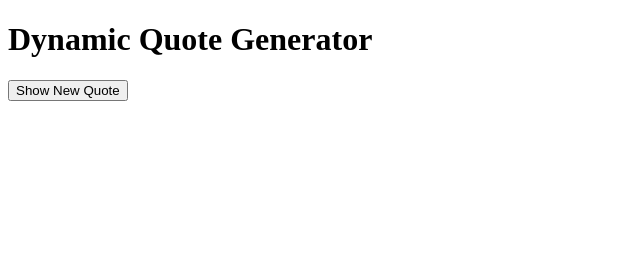
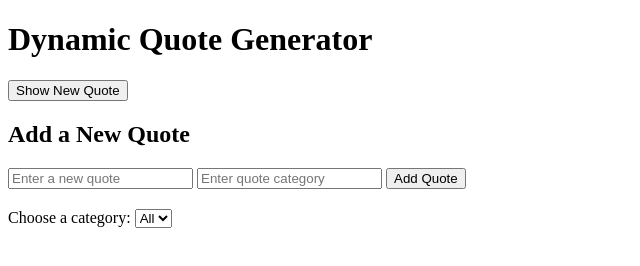
Before and after one commit to xeebaby/alx_fe_javascript, a plain HTML site: page dom-manipulation/index.html in a window 1280 px wide. Shown: the whole page, without its empty margins (0-640 px from the left). Drawn offline with Linux system fonts and the light colour scheme.

Commit message:
added new quote placeholder

```diff
--- a/dom-manipulation/index.html
+++ b/dom-manipulation/index.html
@@ -1,14 +1,33 @@
 <!DOCTYPE html>
 <html lang="en">
 <head>
-    <meta charset="UTF-8">
-    <meta name="viewport" content="width=device-width, initial-scale=1.0">
+  <meta charset="UTF-8" />
+  <meta name="viewport" content="width=device-width, initial-scale=1.0"/>
   <title>Dynamic Quote Generator</title>
 </head>
 <body>
   <h1>Dynamic Quote Generator</h1>
+
+  <!-- Display Area -->
   <div id="quoteDisplay"></div>
   <button id="newQuote">Show New Quote</button>
+
+  <!-- Form to Add New Quote -->
+  <div style="margin-top: 20px;">
+    <h2>Add a New Quote</h2>
+    <input id="newQuoteText" type="text" placeholder="Enter a new quote" />
+    <input id="newQuoteCategory" type="text" placeholder="Enter quote category" />
+    <button id="addQuoteBtn">Add Quote</button>
+  </div>
+
+  <!-- Category Dropdown -->
+  <div style="margin-top: 20px;">
+    <label for="categorySelect">Choose a category:</label>
+    <select id="categorySelect">
+      <option value="all">All</option>
+    </select>
+  </div>
+
   <script src="script.js"></script>
 </body>
 </html>
```
Lines whose indentation alone changed are shown as unchanged.
